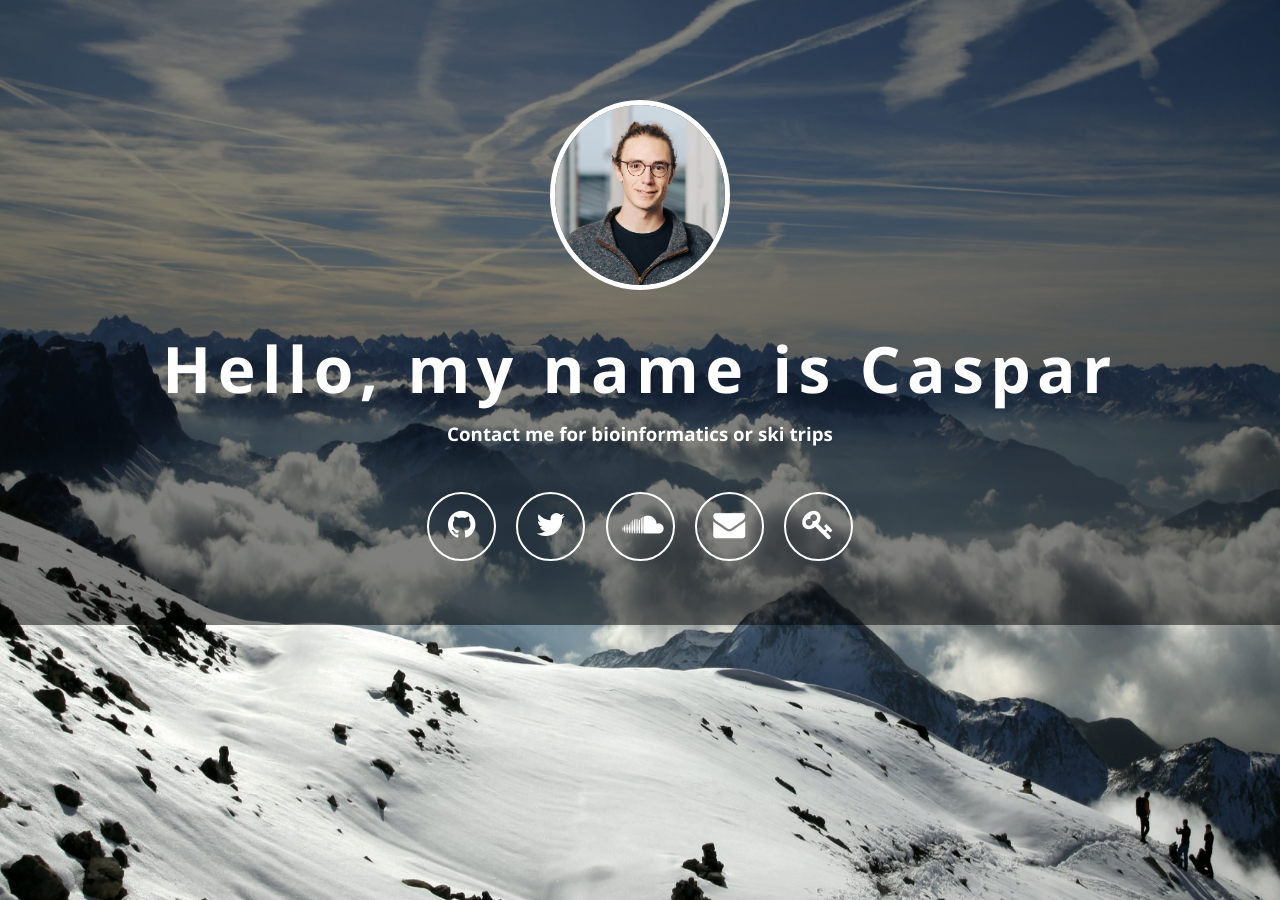
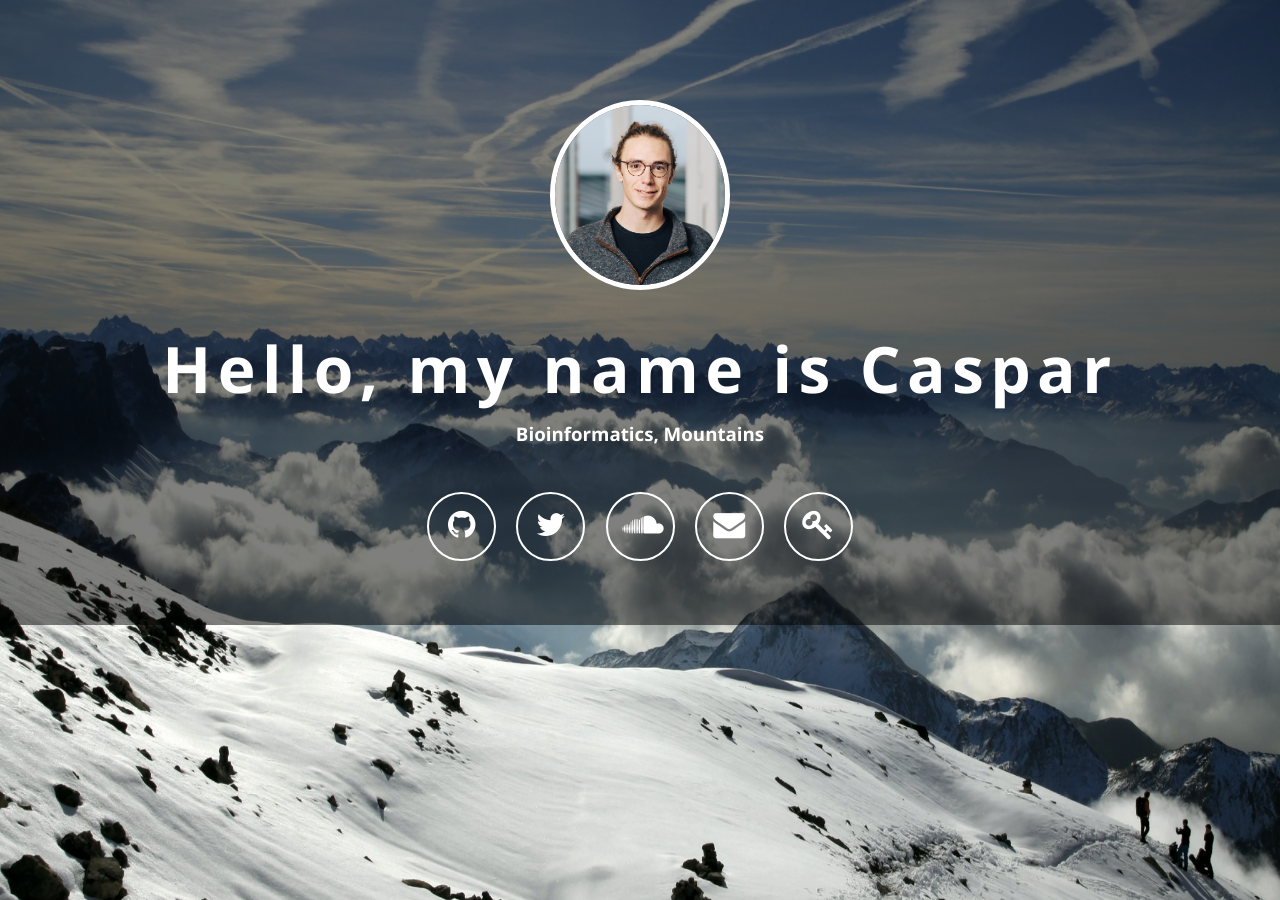
Before and after one commit to caspargross/caspargross.github.io, a Jekyll site: the page built from index.html, in a window 1280 px wide. Built offline with Jekyll 4.4.1, drawn with Linux system fonts in a browser that asks for light colours; nearby versions of some CDN libraries.

Commit message:
Update page

```diff
--- a/_config.yml
+++ b/_config.yml
@@ -1,6 +1,6 @@
 # Site settings
 name: Hello, my name is Caspar
-description: "Contact me for bioinformatics or ski trips"
+description: "Bioinformatics, Mountains"
 url: "caspar.one"
 
 
```
